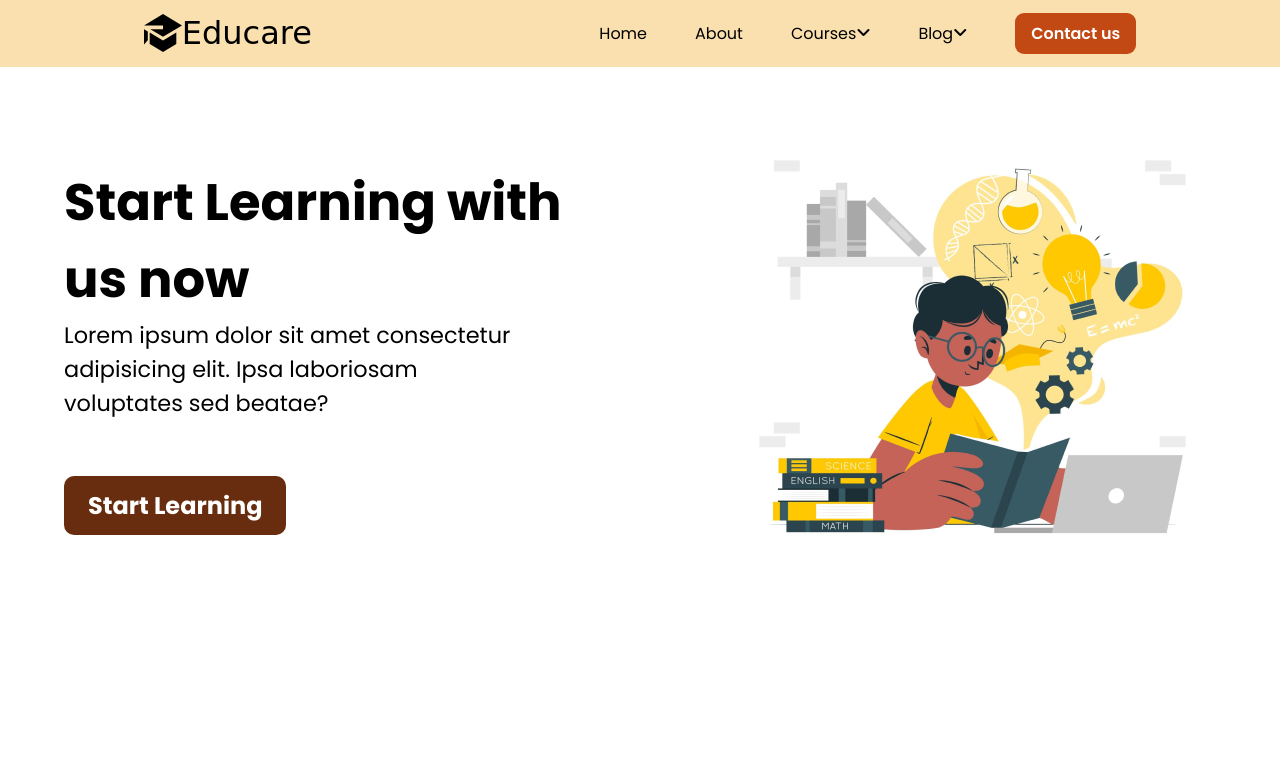
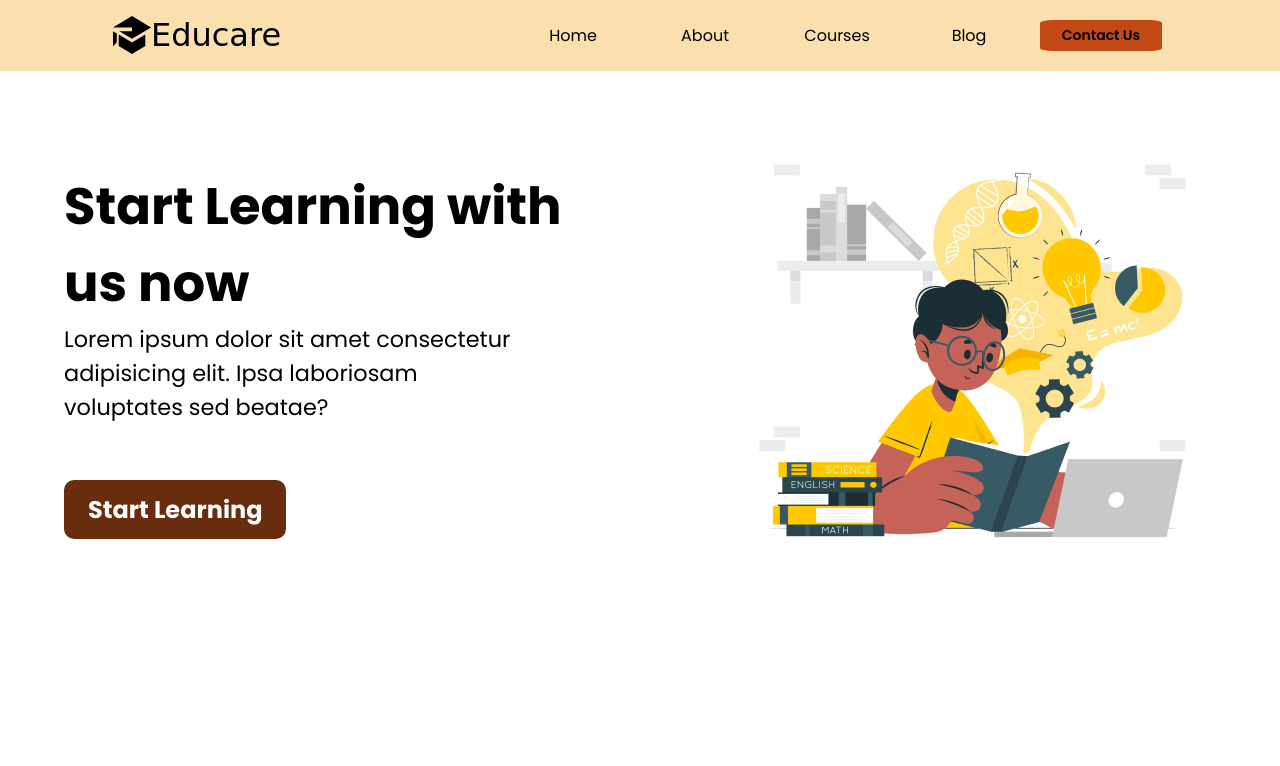
Before and after one commit to abdullahkalim21/educare, a plain HTML site: page index.html in a window 1280 px wide. Shown: the top 766 px of the page. Drawn offline with Linux system fonts and the light colour scheme; a web font is replaced by a local one.

Commit message:
setting nav-bar

```diff
--- a/index.html
+++ b/index.html
@@ -34,23 +34,32 @@
             <p>Educare</p>
         </a>
         <div class="navigation">
-            <div>
+            <div class="dropdown">
                 <a href="#home">Home</a>
             </div>
-            <div>
+            <div class="dropdown">
                 <a href="#about">About</a>
             </div>
-            <div>
-                <p>Courses</p>
-                <i class="fa-solid fa-angle-down"></i>
+            <div class="dropdown">
+                <div>Courses</div>
+                <div class="dropdown-content">
+                    <div>Web Development <span><i class="fa-solid fa-chevron-right"></i></span></div>
+                    <div>Data Science <span><i class="fa-solid fa-chevron-right"></i></span></div>
+                    <div>Digital Marketing <span><i class="fa-solid fa-chevron-right"></i></span></div>
+                </div>
             </div>
-            <div>
-                <p>Blog</p>
-                <i class="fa-solid fa-angle-down"></i>
+            <div class="dropdown">
+                <div>Blog</div>
+                <div class="dropdown-content">
+                    <div>Tech News <span><i class="fa-solid fa-chevron-right"></i></span></div>
+                    <div>Programming Tutorials <span><i class="fa-solid fa-chevron-right"></i></span></div>
+                    <div>Career Advice <span><i class="fa-solid fa-chevron-right"></i></span></div>
+                    <div>Industry Trends <span><i class="fa-solid fa-chevron-right"></i></span></div>
+                </div>
             </div>
-            <button class="nav-button">
-                Contact us
-            </button>
+            <div class="dropdown">
+                <a href="#contact-us">Contact Us</a>
+            </div>
         </div>
     </nav>
     <section class="hero">
--- a/style.css
+++ b/style.css
@@ -3,6 +3,7 @@
     --button-dark: #682C0E;
     --button-default: #C24914;
     --button-light: #FC8621;
+    --white: #fff;
 }
 
 * {
@@ -19,6 +20,10 @@
 a {
     text-decoration: none;
     color: black;
+}
+
+a:hover {
+    text-decoration: none;
 }
 
 .nav-bar {
@@ -47,24 +52,66 @@ a {
     display: flex;
     align-items: center;
     justify-content: space-between;
-    gap: 3rem;
+    /* gap: 3rem; */
 }
 
-.navigation>div {
+/* .navigation>div {
     display: flex;
     align-items: center;
+} */
+
+/* Courses Fropdown */
+.dropdown {
+    position: relative;
+    display: inline-block;
+    text-align: center;
+    cursor: pointer;
+    width: 7rem;
+    padding: 5px;
+    margin: 5px;
+    border-radius: 10%;
 }
 
-.nav-button {
-    font-size: 1em;
+.dropdown:hover {
+    background-color: var(--button-light);
+}
+
+.dropdown-content {
+    display: none;
+    position: absolute;
+    background-color: var(--white);
+    font-size: 14px;
+    min-width: 180px;
+    box-shadow: 0px 8px 16px 0px rgba(0, 0, 0, 0.2);
+    z-index: 1;
+    border-radius: 5px;
+}
+
+.dropdown-content div {
+    padding: 12px 16px;
+    text-decoration: none;
+    display: block;
+}
+
+.dropdown-content div:hover {
+    background-color: var(--nav-bar);
+}
+
+.dropdown:hover .dropdown-content {
+    display: block;
+}
+
+.dropdown:nth-child(5) {
+    font-size: 14px;
     font-weight: 600;
     border: none;
-    color: white;
+    color: var(--white);
+    background-color: var(--button-default);
+    text-align: center;
     cursor: pointer;
-    border-radius: 9px;
-    padding: 0.5em 1em;
-    /* margin: 1em; */
-    background-color: var(--button-default);
+    width: 7rem;
+    padding: 5px;
+    border-radius: 10%;
 }
 
 .hero {
```
